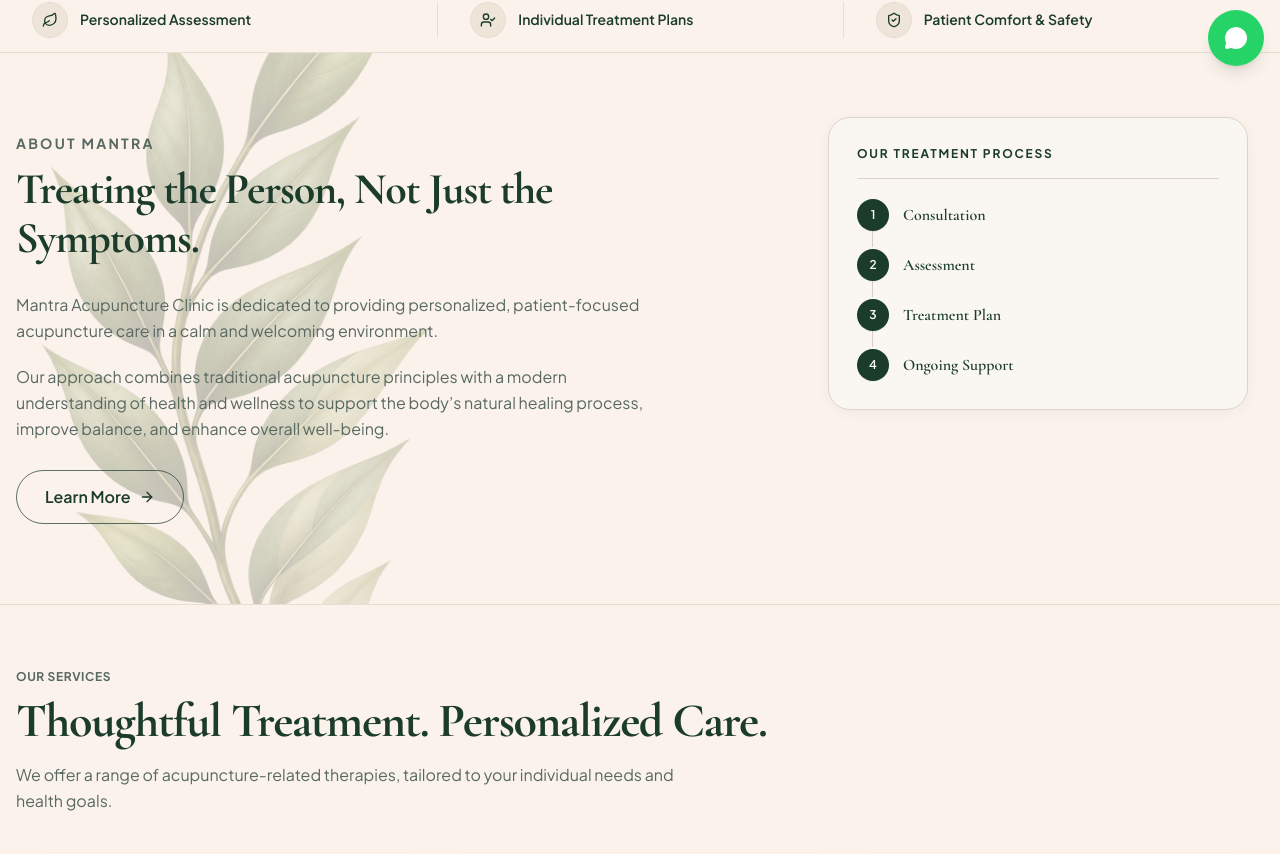
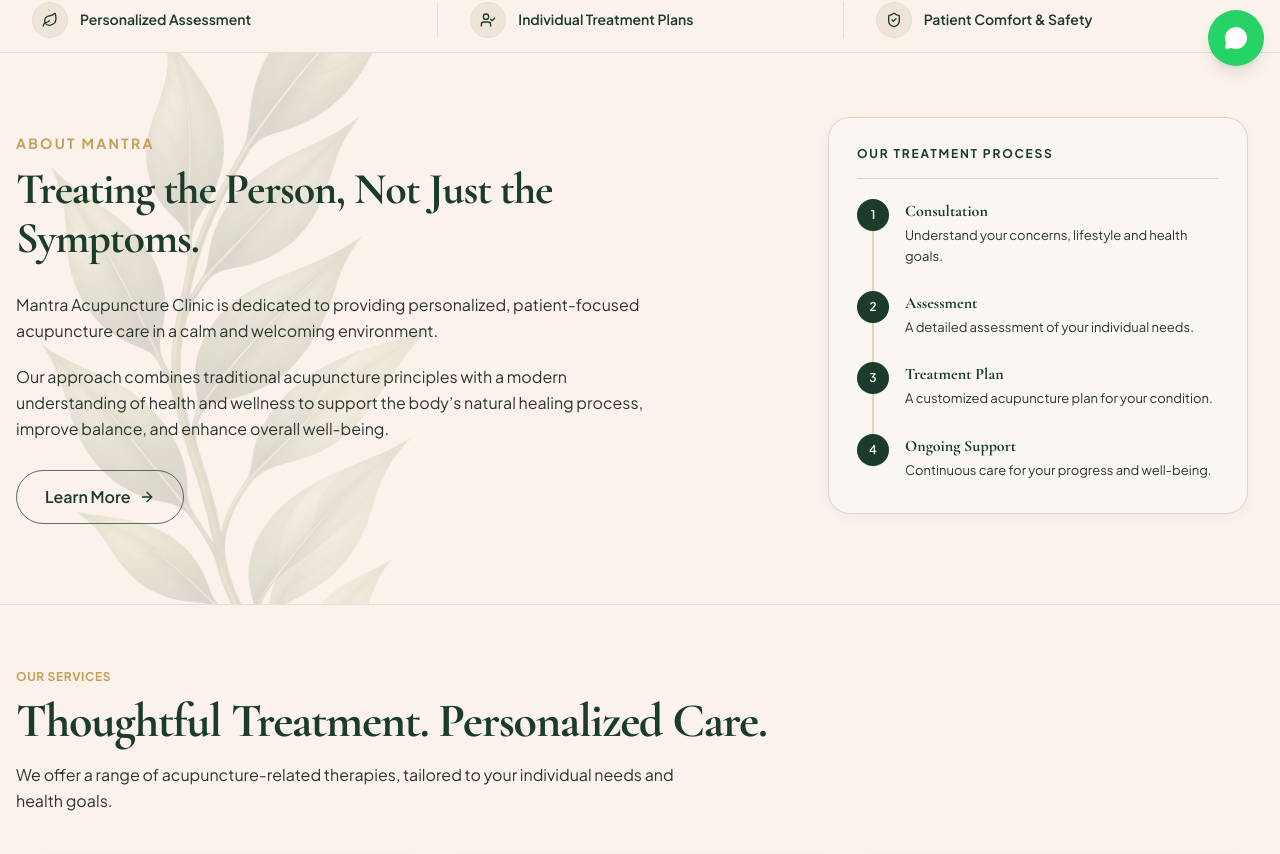
Before and after one commit to mantraclinic2026-hash/mantra-acupuncture-clinic, a Next.js app: page / in a window 1280 px wide. Shown: the part 654-1508 px from the top of the page. Built offline with nearby package versions, Linux system fonts and the light colour scheme; no server answers; the database is empty; grey boxes are pictures that could not be loaded.

Commit message:
feat: add public-facing page and section components

```diff
--- a/src/app/about/page.tsx
+++ b/src/app/about/page.tsx
@@ -45,7 +45,7 @@ export default async function AboutPage() {
             <h1 className="font-serif text-4xl sm:text-5xl font-bold text-[#1B3B2B]">
               {about.headline}
             </h1>
-            <p className="text-base sm:text-lg text-[#586962] leading-relaxed">
+            <p className="text-base sm:text-lg text-[#2C3531] leading-relaxed">
               Combining traditional acupuncture principles with a modern clinical understanding of health and natural vitality.
             </p>
           </div>
@@ -67,7 +67,7 @@ export default async function AboutPage() {
                 <h3 className="font-serif text-2xl font-bold text-[#1B3B2B]">
                   {pillar.title}
                 </h3>
-                <p className="text-sm text-[#586962] leading-relaxed">
+                <p className="text-sm text-[#2C3531] leading-relaxed">
                   {pillar.description}
                 </p>
               </div>
--- a/src/app/gallery/page.tsx
+++ b/src/app/gallery/page.tsx
@@ -53,7 +53,7 @@ export default async function GalleryPage() {
           <h1 className="font-serif text-3xl sm:text-4xl md:text-5xl font-bold text-[#1B3B2B]">
             Clinic Gallery
           </h1>
-          <p className="text-sm sm:text-base text-[#586962] leading-relaxed">
+          <p className="text-sm sm:text-base text-[#2C3531] leading-relaxed">
             Take a look inside Mantra Acupuncture Clinic. We maintain a calm, hygienic, and serene atmosphere tailored for peaceful healing and holistic relaxation.
           </p>
         </div>
@@ -65,7 +65,7 @@ export default async function GalleryPage() {
             <h3 className="font-serif text-xl font-bold text-[#1B3B2B]">
               Gallery Coming Soon
             </h3>
-            <p className="text-sm text-[#586962]">
+            <p className="text-sm text-[#2C3531]">
               We are currently updating our clinic photo gallery. Please check back soon or reach out directly to schedule a visit.
             </p>
             <Link
@@ -112,7 +112,7 @@ export default async function GalleryPage() {
                       </h3>
                     </div>
                     {item.image_alt && (
-                      <p className="text-xs text-[#586962] line-clamp-2 leading-relaxed">
+                      <p className="text-xs text-[#2C3531] line-clamp-2 leading-relaxed">
                         {item.image_alt}
                       </p>
                     )}
--- a/src/components/public/AboutAndProcessSection.tsx
+++ b/src/components/public/AboutAndProcessSection.tsx
@@ -5,6 +5,41 @@ import Link from 'next/link';
 import Image from 'next/image';
 import { ArrowRight } from 'lucide-react';
 import { AboutContent, TreatmentProcessStep } from '@/lib/types';
+
+const FALLBACK_STEPS: TreatmentProcessStep[] = [
+  {
+    id: 'default-1',
+    step_number: 1,
+    title: 'Consultation',
+    description: 'Understand your concerns, lifestyle and health goals.',
+    icon_name: 'UserCheck',
+    display_order: 1,
+  },
+  {
+    id: 'default-2',
+    step_number: 2,
+    title: 'Assessment',
+    description: 'A detailed assessment of your individual needs.',
+    icon_name: 'ClipboardList',
+    display_order: 2,
+  },
+  {
+    id: 'default-3',
+    step_number: 3,
+    title: 'Treatment Plan',
+    description: 'A customized acupuncture plan for your condition.',
+    icon_name: 'FileText',
+    display_order: 3,
+  },
+  {
+    id: 'default-4',
+    step_number: 4,
+    title: 'Ongoing Support',
+    description: 'Continuous care for your progress and well-being.',
+    icon_name: 'CheckCircle2',
+    display_order: 4,
+  },
+];
 
 interface AboutAndProcessSectionProps {
   about: AboutContent;
@@ -23,8 +58,9 @@ export default function AboutAndProcessSection({
           'Our approach combines traditional acupuncture principles with a modern understanding of health and wellness to support the body’s natural healing process, improve balance, and enhance overall well-being.',
         ];
 
-  // Sort treatment process steps by step number
-  const sortedSteps = [...steps].sort(
+  // Sort treatment process steps by step number (fallback to default steps if empty)
+  const stepsToRender = steps && steps.length > 0 ? steps : FALLBACK_STEPS;
+  const sortedSteps = [...stepsToRender].sort(
     (a, b) => (a.step_number || 0) - (b.step_number || 0)
   );
 
@@ -65,9 +101,9 @@ export default function AboutAndProcessSection({
           h-[460px]
           sm:h-[580px]
           lg:h-[720px]
-          opacity-[0.14]
-          sm:opacity-[0.18]
-          lg:opacity-[0.22]
+          opacity-[0.08]
+          sm:opacity-[0.10]
+          lg:opacity-[0.12]
           select-none
           z-0
         "
@@ -135,7 +171,7 @@ export default function AboutAndProcessSection({
                 font-bold
                 uppercase
                 tracking-[0.16em]
-                text-[#586962]
+                text-[#C5A059]
                 mb-2.5
                 sm:mb-3
                 block
@@ -163,7 +199,7 @@ export default function AboutAndProcessSection({
                 'Treating the Person, Not Just the Symptoms.'}
             </h2>
 
-            {/* Paragraphs */}
+            {/* Paragraphs - high contrast deep text color for effortless legibility */}
             <div
               className="
                 mt-5
@@ -173,7 +209,7 @@ export default function AboutAndProcessSection({
                 max-w-[650px]
                 text-sm
                 sm:text-base
-                text-[#586962]
+                text-[#2C3531]
                 leading-relaxed
               "
             >
@@ -268,7 +304,7 @@ export default function AboutAndProcessSection({
               </h3>
 
               {/* Treatment Steps */}
-              <div className="mt-5 space-y-4 sm:space-y-4.5">
+              <div className="mt-5">
                 {sortedSteps.map((step, index) => {
                   const isLast = index === sortedSteps.length - 1;
 
@@ -278,27 +314,29 @@ export default function AboutAndProcessSection({
                       className="
                         relative
                         flex
-                        items-center
+                        items-start
                         gap-3.5
+                        sm:gap-4
+                        pb-5
+                        sm:pb-6
+                        last:pb-1
                       "
                     >
-                      {/* =================================================
-                          CONNECTING LINE
-                      ================================================= */}
+                      {/* Connecting Line */}
                       {!isLast && (
                         <div
                           className="
                             absolute
                             left-[15px]
-                            top-[32px]
-                            bottom-[-16px]
-                            w-px
-                            bg-[#D8CFC2]
+                            top-8
+                            bottom-0
+                            w-[1.5px]
+                            bg-[#C5A059]/40
                           "
                         />
                       )}
 
-                      {/* Number */}
+                      {/* Number Badge */}
                       <div
                         className="
                           relative
@@ -320,20 +358,34 @@ export default function AboutAndProcessSection({
                         {step.step_number || index + 1}
                       </div>
 
-                      {/* Step Content - Main Point Only */}
-                      <div className="flex-1 min-w-0">
+                      {/* Step Content: Title & Description from admin */}
+                      <div className="flex-1 min-w-0 pt-0.5">
                         <h4
                           className="
                             font-serif
                             text-[15px]
                             sm:text-base
-                            font-semibold
+                            font-bold
                             text-[#1B3B2B]
-                            leading-snug
+                            leading-tight
                           "
                         >
                           {step.title}
                         </h4>
+
+                        {step.description && (
+                          <p
+                            className="
+                              mt-1
+                              text-xs
+                              sm:text-[13px]
+                              text-[#2C3531]
+                              leading-relaxed
+                            "
+                          >
+                            {step.description}
+                          </p>
+                        )}
                       </div>
                     </div>
                   );
--- a/src/components/public/ConditionsGrid.tsx
+++ b/src/components/public/ConditionsGrid.tsx
@@ -179,7 +179,7 @@ export default function ConditionsGrid({ conditions, siteSettings }: ConditionsG
             </h2>
 
             {/* Subtitle */}
-            <p className="text-sm sm:text-base text-[#586962] leading-relaxed max-w-md">
+            <p className="text-sm sm:text-base text-[#2C3531] leading-relaxed max-w-md">
               {subtitle}
             </p>
 
@@ -454,7 +454,7 @@ export default function ConditionsGrid({ conditions, siteSettings }: ConditionsG
 
               {/* CARD FOOTER – Centered subtle medical disclaimer */}
               <div className="relative z-10 mt-6 sm:mt-8 pt-4 border-t border-[#E8DFD0]/80 text-center">
-                <p className="text-[10px] sm:text-[11px] text-[#586962] italic">
+                <p className="text-[10px] sm:text-[11px] text-[#2C3531]/80 font-medium italic">
                   Acupuncture is provided as supportive care following individual assessment. It does not replace emergency medical care.
                 </p>
               </div>
--- a/src/components/public/ConsultationForm.tsx
+++ b/src/components/public/ConsultationForm.tsx
@@ -43,7 +43,7 @@ export default function ConsultationForm({
           <h3 className="font-serif text-2xl sm:text-3xl font-bold text-[#1B3B2B]">
             {title}
           </h3>
-          <p className="text-sm text-[#586962] leading-relaxed">
+          <p className="text-sm text-[#2C3531] leading-relaxed">
             {subtitle}
           </p>
         </div>
@@ -54,7 +54,7 @@ export default function ConsultationForm({
             <CheckCircle className="w-5 h-5 text-[#1B3B2B] shrink-0 mt-0.5" />
             <div className="text-sm">
               <p className="font-bold">Enquiry Submitted Successfully</p>
-              <p className="mt-1 text-[#586962]">{result.message}</p>
+              <p className="mt-1 text-[#2C3531]">{result.message}</p>
             </div>
           </div>
         )}
@@ -183,7 +183,7 @@ export default function ConsultationForm({
             )}
           </button>
 
-          <p className="text-[11px] text-[#586962] text-center pt-2 italic">
+          <p className="text-[11px] text-[#2C3531] text-center pt-2 italic">
             Submitting this enquiry does not instantly guarantee an appointment slot. Our clinic receptionist will contact you to finalize appointment scheduling.
           </p>
 
--- a/src/components/public/FAQAccordion.tsx
+++ b/src/components/public/FAQAccordion.tsx
@@ -36,7 +36,7 @@ export default function FAQAccordion({
           <h2 className="font-serif text-2xl sm:text-3xl lg:text-4xl font-bold text-[#1B3B2B] leading-tight">
             {title}
           </h2>
-          <p className="text-sm sm:text-base text-[#586962] leading-relaxed max-w-xl mx-auto">
+          <p className="text-sm sm:text-base text-[#2C3531] leading-relaxed max-w-xl mx-auto">
             {subtitle}
           </p>
         </div>
@@ -64,7 +64,7 @@ export default function FAQAccordion({
                 </button>
 
                 {isOpen && (
-                  <div className="px-5 sm:px-6 pb-6 pt-1 text-sm sm:text-base text-[#586962] leading-relaxed border-t border-[#E6DFD3]/60">
+                  <div className="px-5 sm:px-6 pb-6 pt-1 text-sm sm:text-base text-[#2C3531] leading-relaxed border-t border-[#E6DFD3]/60">
                     {faq.answer}
                   </div>
                 )}
--- a/src/components/public/ServicesGrid.tsx
+++ b/src/components/public/ServicesGrid.tsx
@@ -231,7 +231,7 @@ export default function ServicesGrid({
               font-bold
               uppercase
               tracking-wider
-              text-[#586962]
+              text-[#C5A059]
               block
             "
           >
@@ -257,7 +257,7 @@ export default function ServicesGrid({
             className="
               text-sm
               sm:text-base
-              text-[#586962]
+              text-[#2C3531]
               leading-relaxed
               max-w-2xl
               pt-1
@@ -461,7 +461,7 @@ export default function ServicesGrid({
                       className="
                         text-[10px]
                         sm:text-xs
-                        text-[#586962]
+                        text-[#2C3531]
                         leading-tight
                         sm:leading-[1.5]
                         line-clamp-2
```
Also changed, not shown: src/app/contact/page.tsx (+4 -4 lines), src/components/public/HeroSection.tsx (+14 -10 lines), src/components/public/PractitionerAndBookingSection.tsx (+5 -5 lines), src/components/public/TreatmentProcess.tsx (+8 -8 lines).
